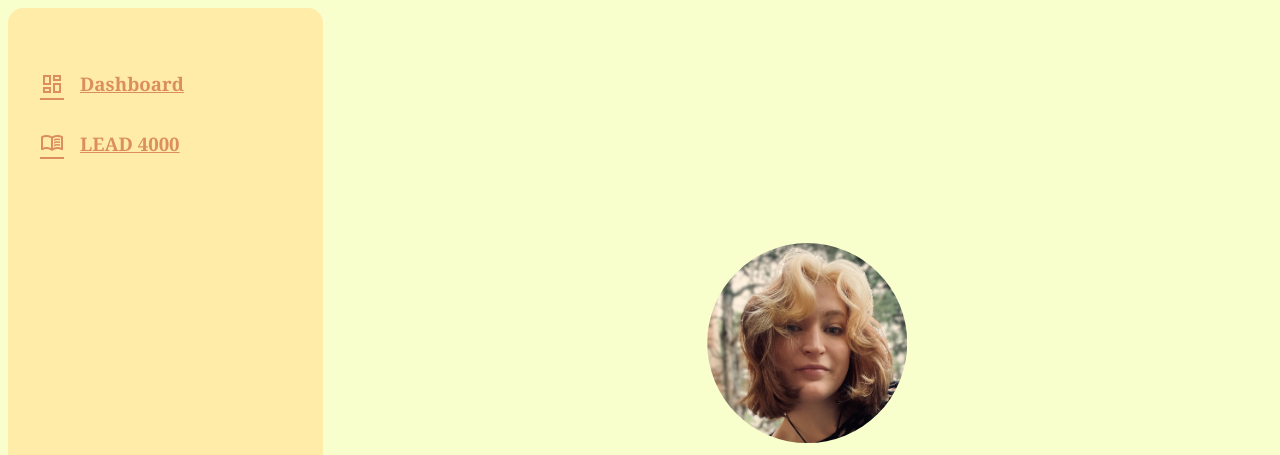
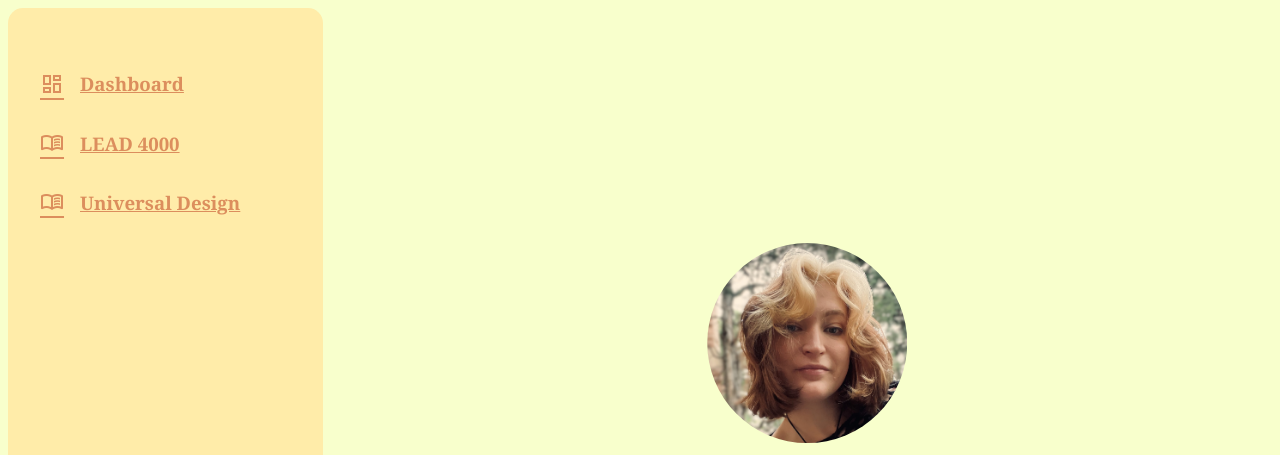
Before and after one commit to grace-harrell/grace-harrell.github.io, a website: page index.html in a window 1280 px wide. Shown: the top 455 px of the page. Drawn offline with nearby package versions, Linux system fonts and the light colour scheme.

Commit message:
added universal design page

```diff
--- a/index.html
+++ b/index.html
@@ -33,6 +33,12 @@
               </span>
               <h3>LEAD 4000</h3>
           </a>
+          <a href="universal-design.html">
+            <span class="material-symbols-outlined">
+              menu_book
+              </span>
+              <h3>Universal Design</h3>
+          </a>
         </div>
         </aside>
         <!--End of Sidebar Section-->
```
Also changed, not shown: universal-design.html (added).
